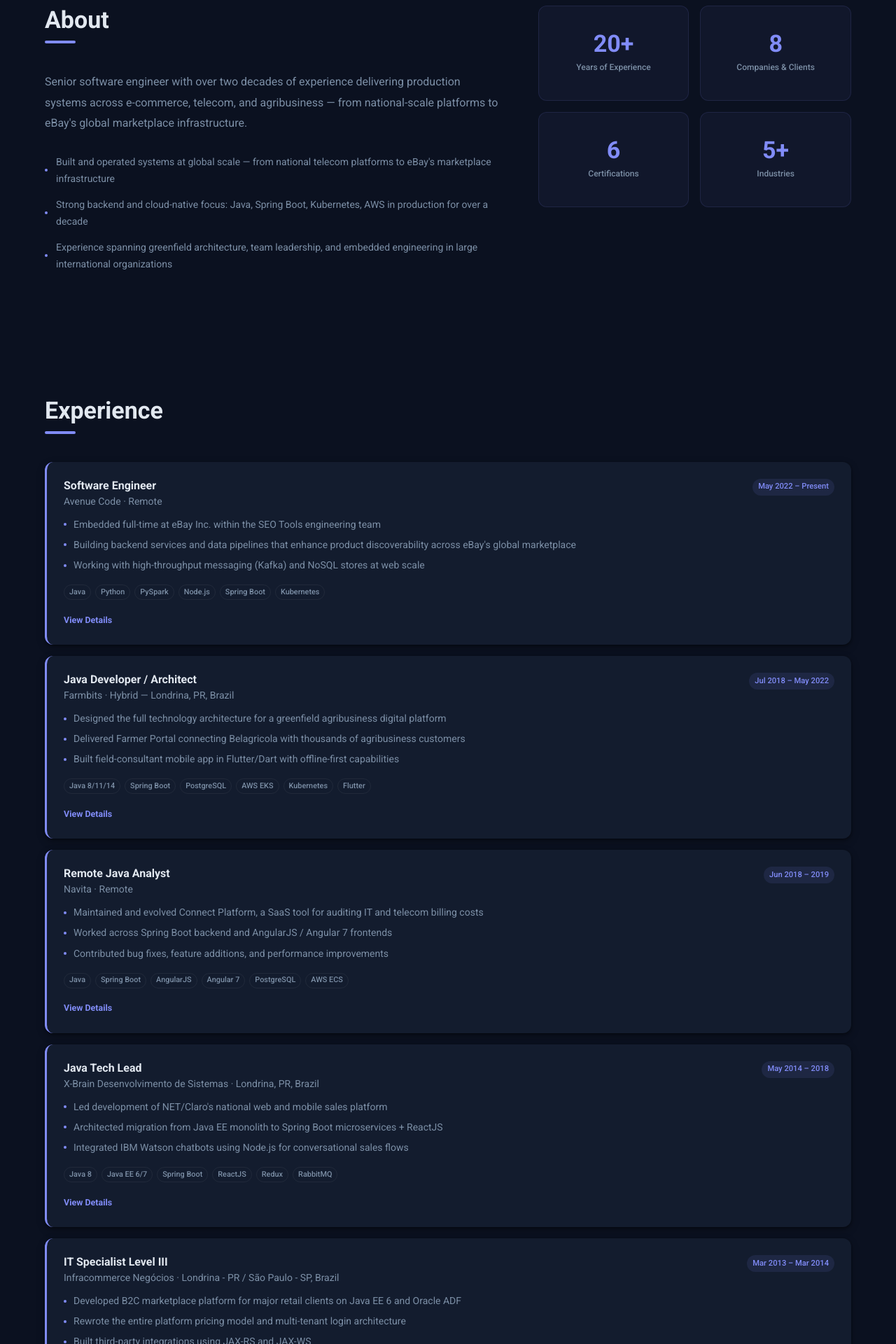
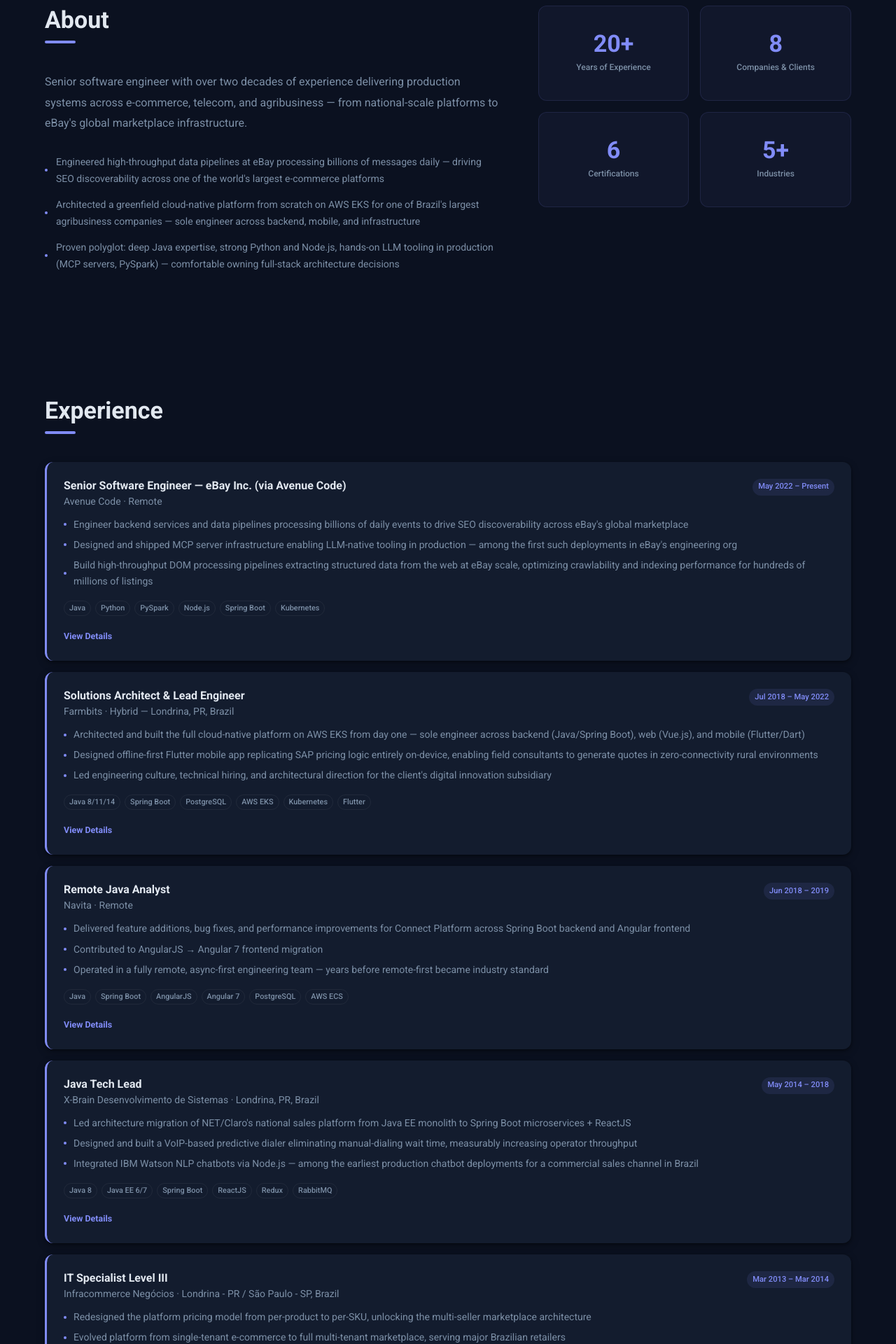
Before and after one commit to jaumzera/resume, a React (Vite) app: page / in a window 1280 px wide. Shown: the part 880-2800 px from the top of the page at 70% size. Built offline with nearby package versions, Linux system fonts and the light colour scheme; some icons are missing.

Commit message:
Some improvements

```diff
--- a/src/components/print/ResumePrint.tsx
+++ b/src/components/print/ResumePrint.tsx
@@ -140,7 +140,7 @@
           <p style={s.name}>{header.name}</p>
           <p style={s.title}>{header.title}</p>
           <div style={s.contactLine}>
-            <span>{contact.email}</span>
+            <span>{contact.linkedin.replace('https://', '')}</span>
             <span style={s.contactDot}>·</span>
             <span>{contact.phone}</span>
             <span style={s.contactDot}>·</span>
--- a/src/data/resume.ts
+++ b/src/data/resume.ts
@@ -1,17 +1,17 @@
 export const header = {
   name: 'João Massan',
   title: 'Senior Software Engineer',
-  subtitle: 'Backend · Cloud · Distributed Systems',
-  tagline: '20+ years building scalable production systems across e-commerce, telecom and agribusiness.',
+  subtitle: 'Backend · Distributed Systems · Cloud-Native · AI',
+  tagline: '20+ years architecting and shipping production systems at scale — from national telecom platforms to eBay\'s global marketplace.',
 }
 
 export const summary =
-  "Senior Software Engineer with 20+ years building production systems at scale. Backend and cloud-native specialist with deep expertise in Java, Kubernetes, and distributed systems — currently embedded in eBay's SEO engineering organization. Enthusiast of LLM-powered code generation tools and a long-term student of an infinite Master's programme balanced between Machine Learning and Software Engineering."
+  "Polyglot Senior Software Engineer with 20+ years designing and operating production systems at scale. Backend and cloud-native specialist — Java, Python, Node.js, Kubernetes, AWS — currently embedded at eBay engineering high-throughput data pipelines that process billions of daily events. Proven track record of owning full technical direction on greenfield platforms, from cloud infrastructure to mobile. Hands-on with LLMs in production (MCP servers, PySpark, applied AI pipelines) and actively investing in AI as a first-class engineering discipline. Open to Senior/Staff direct-hire and contract opportunities at US-based companies — available as a foreign contractor or via LLC."
 
 export const heroMetrics = [
-  { value: '20+', label: 'Years of Experience' },
-  { value: 'Global', label: 'Scale Systems' },
-  { value: 'Backend', label: '& Platform Focus' },
+  { value: '20+',          label: 'Years of Experience' },
+  { value: 'Billions/Day', label: 'Events Processed at eBay' },
+  { value: 'Java · Python · Node.js', label: 'Polyglot Core Stack' },
 ]
 
 export const highlights = [
@@ -22,15 +22,15 @@
 ]
 
 export const aboutHighlights = [
-  "Built and operated systems at global scale — from national telecom platforms to eBay's marketplace infrastructure",
-  'Strong backend and cloud-native focus: Java, Spring Boot, Kubernetes, AWS in production for over a decade',
-  'Experience spanning greenfield architecture, team leadership, and embedded engineering in large international organizations',
+  "Engineered high-throughput data pipelines at eBay processing billions of messages daily — driving SEO discoverability across one of the world's largest e-commerce platforms",
+  "Architected a greenfield cloud-native platform from scratch on AWS EKS for one of Brazil's largest agribusiness companies — sole engineer across backend, mobile, and infrastructure",
+  "Proven polyglot: deep Java expertise, strong Python and Node.js, hands-on LLM tooling in production (MCP servers, PySpark) — comfortable owning full-stack architecture decisions",
 ]
 
 export const skills = {
-  core:     ['Java', 'Spring Boot', 'REST APIs', 'Distributed Systems', 'SQL', 'Kubernetes'],
-  strong:   ['AWS', 'ReactJS', 'Python', 'Docker', 'CI/CD', 'PySpark'],
-  exposure: ['Flutter', 'Hadoop', 'RabbitMQ', 'Oracle DB', 'MongoDB', 'IBM Watson'],
+  core:     ['Java', 'Python', 'Node.js', 'Spring Boot', 'Kubernetes', 'AWS'],
+  strong:   ['Distributed Systems', 'Kafka', 'PySpark', 'PostgreSQL', 'Docker', 'CI/CD'],
+  exposure: ['Flutter', 'Hadoop', 'RabbitMQ', 'MongoDB', 'IBM Watson', 'ReactJS'],
 }
 
 export interface EducationEntry {
@@ -88,23 +88,23 @@
 
 export const experience: ExperienceEntry[] = [
   {
-    role: 'Software Engineer',
+    role: 'Senior Software Engineer — eBay Inc. (via Avenue Code)',
     company: 'Avenue Code',
     url: 'https://www.avenuecode.com.br',
     period: 'May 2022 – Present',
     location: 'Remote',
-    description: 'Full-time developer at eBay Inc. Member of the SEO Tools Team.',
+    description: "Embedded full-time at eBay Inc., engineering backend services and data pipelines that drive product discoverability across eBay's global marketplace at billions-of-events-per-day scale.",
     bullets: [
-      'Embedded full-time at eBay Inc. within the SEO Tools engineering team',
-      "Building backend services and data pipelines that enhance product discoverability across eBay's global marketplace",
-      'Working with high-throughput messaging (Kafka) and NoSQL stores at web scale',
-      'Collaborating with distributed, international engineering teams across multiple time zones',
+      "Engineer backend services and data pipelines processing billions of daily events to drive SEO discoverability across eBay's global marketplace",
+      'Designed and shipped MCP server infrastructure enabling LLM-native tooling in production — among the first such deployments in eBay\'s engineering org',
+      'Build high-throughput DOM processing pipelines extracting structured data from the web at eBay scale, optimizing crawlability and indexing performance for hundreds of millions of listings',
+      'Collaborate with distributed NA + EMEA engineering teams on architecture decisions affecting millions of daily product impressions',
     ],
     details: {
       context:
         "Avenue Code is a software consultancy that places senior engineers at leading technology companies. This engagement is a full-time placement within eBay's engineering organization, working as an integral team member on the SEO Tools squad after a ~60-day, multi-stage interview process with code challenges, design reviews, and technical deep-dives.",
       responsibilities: [
-        'Develop and maintain SEO tooling services that optimize product listing discoverability',
+        "Develop and maintain SEO tooling services that optimize product listing discoverability across eBay's global marketplace",
         "Design and review system architecture decisions with eBay's engineering leadership",
         "Collaborate with eBay's international teams across NA and EMEA time zones",
         'Apply rigorous testing standards including unit, integration, and E2E tests',
@@ -112,32 +112,32 @@
       ],
       techStack: ['Java', 'Python', 'PySpark', 'Node.js', 'Spring Boot', 'Kubernetes', 'Kafka', 'NoSQL'],
       highlights: [
-        'Working on systems that ingest billions of messages per day',
-        'Built MCP servers for LLM interoperability, at the frontier of applied AI infrastructure in production',
-        'Large-scale DOM processing pipelines that extract structured data from the web at eBay scale',
+        'Systems ingest and process billions of messages per day across Kafka-backed, Kubernetes-native infrastructure',
+        'Built MCP servers for LLM interoperability — production AI tooling at eBay scale',
+        'DOM processing pipelines serve SEO optimization for hundreds of millions of product listings globally',
       ],
     },
   },
   {
-    role: 'Java Developer / Architect',
+    role: 'Solutions Architect & Lead Engineer',
     company: 'Farmbits',
     period: 'Jul 2018 – May 2022',
     location: 'Hybrid — Londrina, PR, Brazil',
     description:
-      "Designed architecture from scratch for Belagricola's digital innovation startup. Built Farmer Portal, mobile app (Flutter/Dart), and all backend services on AWS EKS.",
+      "Architected the entire cloud-native digital platform from scratch for one of Brazil's largest agribusiness companies. Led all engineering decisions — AWS EKS infrastructure, Java/Spring Boot microservices, Vue.js frontend, and Flutter mobile — as sole engineer on a greenfield startup.",
     bullets: [
-      'Designed the full technology architecture for a greenfield agribusiness digital platform',
-      'Delivered Farmer Portal connecting Belagricola with thousands of agribusiness customers',
-      'Built field-consultant mobile app in Flutter/Dart with offline-first capabilities',
-      'Operated all backend services on AWS EKS (Kubernetes) with Java/Spring Boot',
-      'Defined the engineering culture, hiring criteria, and tech philosophy for the startup',
+      'Architected and built the full cloud-native platform on AWS EKS from day one — sole engineer across backend (Java/Spring Boot), web (Vue.js), and mobile (Flutter/Dart)',
+      'Designed offline-first Flutter mobile app replicating SAP pricing logic entirely on-device, enabling field consultants to generate quotes in zero-connectivity rural environments',
+      'Led engineering culture, technical hiring, and architectural direction for the client\'s digital innovation subsidiary',
+      'Operated AWS EKS cluster, GitLab CI/CD pipelines, and all container infrastructure across production environments',
+      'Shipped Flutter to production before the framework\'s own 1.0 production-readiness recommendation — serving thousands of agribusiness customers',
     ],
     details: {
       context:
-        "Belagricola is one of Brazil's largest grain traders. They were launching a digital initiative entirely separate from their consolidated SAP infrastructure — fully web-based, container-native, built from scratch. I was brought in to lead it. Flutter's own documentation still cautioned against production use at the time; we shipped it anyway.",
+        "One of Brazil's largest grain traders was launching a digital initiative entirely separate from their consolidated SAP infrastructure — fully web-based, container-native, built from scratch. I was brought in to define the entire technical direction for their digital spin-off. Every architectural decision was mine. Flutter's own documentation still cautioned against production use at the time; we shipped it anyway.",
       responsibilities: [
         'Create and maintain the AWS EKS cluster and the entire container-based service architecture from day one',
-        'Build and operate Spring Boot microservices for the Farmer Portal — a web platform connecting Belagricola with its agribusiness customers',
+        "Build and operate Spring Boot microservices for the Farmer Portal — a web platform connecting the client with thousands of agribusiness customers",
         'Develop the field consultant mobile app in Flutter/Dart, including an offline-first architecture for agronomists working in remote areas with no connectivity',
         'Replicate SAP pricing and inventory composition logic entirely offline on the mobile device, allowing consultants to browse products and generate quotes with zero network dependency',
         'Lead a small team across all layers: Kubernetes ops, backend, VueJS frontend, and Flutter mobile',
@@ -158,11 +158,11 @@
     period: 'Jun 2018 – 2019',
     location: 'Remote',
     description:
-      'Maintained the Connect Platform for IT billing auditing with Spring Boot, AngularJS, Angular 7, and PostgreSQL.',
+      'Engineered features and performance improvements for the Connect Platform, a SaaS for corporate IT and telecom billing auditing built on Spring Boot, Angular, and PostgreSQL.',
     bullets: [
-      'Maintained and evolved Connect Platform, a SaaS tool for auditing IT and telecom billing costs',
-      'Worked across Spring Boot backend and AngularJS / Angular 7 frontends',
-      'Contributed bug fixes, feature additions, and performance improvements',
+      'Delivered feature additions, bug fixes, and performance improvements for Connect Platform across Spring Boot backend and Angular frontend',
+      'Contributed to AngularJS → Angular 7 frontend migration',
+      'Operated in a fully remote, async-first engineering team — years before remote-first became industry standard',
     ],
     details: {
       context:
@@ -188,12 +188,12 @@
     period: 'May 2014 – 2018',
     location: 'Londrina, PR, Brazil',
     description:
-      "Led development of NET/Claro's national sales platform. Migrated Java EE monolith to microservices with ReactJS frontend. Integrated IBM Watson chatbots.",
+      "Led architecture migration of NET/Claro's national Door-to-Door sales platform from Java EE monolith to Spring Boot microservices + ReactJS. Built VoIP predictive dialer and integrated IBM Watson NLP chatbots.",
     bullets: [
-      "Led development of NET/Claro's national web and mobile sales platform",
-      'Architected migration from Java EE monolith to Spring Boot microservices + ReactJS',
-      'Integrated IBM Watson chatbots using Node.js for conversational sales flows',
-      'Led a small cross-functional team through a major architecture evolution',
+      "Led architecture migration of NET/Claro's national sales platform from Java EE monolith to Spring Boot microservices + ReactJS",
+      'Designed and built a VoIP-based predictive dialer eliminating manual-dialing wait time, measurably increasing operator throughput',
+      'Integrated IBM Watson NLP chatbots via Node.js — among the earliest production chatbot deployments for a commercial sales channel in Brazil',
+      'Led cross-functional team through full-stack modernization: backend, ReactJS + Redux frontend, messaging (RabbitMQ), and MongoDB',
     ],
     details: {
       context:
@@ -221,11 +221,11 @@
     period: 'Mar 2013 – Mar 2014',
     location: 'Londrina - PR / São Paulo - SP, Brazil',
     description:
-      "Built Infracommerce's marketplace B2C platform on Java EE 6 and Oracle ADF. Rewrote pricing model and multi-tenant login architecture.",
+      "Redesigned the pricing model and multi-tenant architecture of Infracommerce's B2C marketplace platform — the foundation that evolved into Extra.com.br, one of Brazil's first large-scale online marketplaces.",
     bullets: [
-      'Developed B2C marketplace platform for major retail clients on Java EE 6 and Oracle ADF',
-      'Rewrote the entire platform pricing model and multi-tenant login architecture',
-      'Built third-party integrations using JAX-RS and JAX-WS',
+      'Redesigned the platform pricing model from per-product to per-SKU, unlocking the multi-seller marketplace architecture',
+      'Evolved platform from single-tenant e-commerce to full multi-tenant marketplace, serving major Brazilian retailers',
+      'Delivered third-party integrations (logistics, payment, catalog) via JAX-RS and JAX-WS',
     ],
     details: {
       context:
@@ -253,10 +253,10 @@
     period: 'Mar 2012 – Mar 2013',
     location: 'Londrina - PR / São Paulo - SP, Brazil',
     description:
-      "Developed dynamic WYSIWYG i18n system for Carrefour's e-commerce platform supporting Portuguese, English, and French.",
+      "Designed and built a dynamic WYSIWYG i18n engine for Carrefour's e-commerce platform, enabling runtime language switching across Portuguese, English, and French without code deploys.",
     bullets: [
-      "Built a WYSIWYG dynamic i18n system for Carrefour's e-commerce platform",
-      'Delivered runtime internationalization supporting PT, EN, and FR without code deploys',
+      "Designed and built a WYSIWYG dynamic i18n engine for Carrefour's e-commerce platform — runtime language switching with zero redeployment",
+      'Delivered multilingual support for PT, EN, and FR; content managers could translate the storefront without engineering involvement',
     ],
     details: {
       context:
@@ -282,11 +282,11 @@
     period: '2011 – 2012',
     location: 'Londrina/Curitiba, PR, Brazil',
     description:
-      "Led a small dev team building a financial statement comparison tool. Managed IT integration after company acquisition by IBPT.",
+      "Architected and led development of BRCont's SaaS platform — acquired by IBPT in under 12 months. Contributed to 'Lupa no Imposto', now embedded in every Brazilian fiscal receipt.",
     bullets: [
-      'Led a small development team as both manager and hands-on architect',
-      'Designed and built an income statement comparison tool for corporate users',
-      'Managed IT system integration process after BRCont was acquired by IBPT',
+      'Architected BRCont SaaS from scratch; company acquired by IBPT in under 12 months of operation',
+      "Contributed to 'Lupa no Imposto' — software now embedded in every Brazilian fiscal receipt displaying estimated tax percentages",
+      'Led development team through post-acquisition integration and platform evolution at IBPT',
     ],
     details: {
       context:
@@ -314,10 +314,10 @@
     period: 'Sep 2007 – Feb 2011',
     location: 'Londrina, PR, Brazil',
     description:
-      "Rewrote NET's legacy PHP sales platform in Java using JBoss Seam 2 and Hibernate 3. The platform became NET's default national sales system.",
+      "Rewrote NET's legacy PHP sales platform in Java from scratch. The rebuilt system became NET's official national Door-to-Door sales hub — deployed across ~50 franchises, and likely one of the first real-time GPS field-sales tracking systems in Brazil.",
     bullets: [
-      "Rewrote NET's legacy PHP sales platform in Java/JBoss Seam 2 from scratch",
-      "Rebuilt system became the default national sales platform for NET (Claro)",
+      "Designed and built NET's national Door-to-Door sales platform in Java/JBoss Seam from scratch — replaced a legacy PHP system and rolled out across ~50 national franchises",
+      "Delivered what was likely one of the first real-time GPS tracking systems for a large field sales force in Brazil, running on Nokia E71 devices",
     ],
     details: {
       context:
@@ -368,5 +368,5 @@
   phone:    '+55 43 99103 6116',
   website:  'http://www.joaomassan.com.br',
   github:   'https://github.com/jaumzera',
-  linkedin: '',
+  linkedin: 'https://www.linkedin.com/in/joaomassan/',
 }
```
Also changed, not shown: src/components/sections/Contact.tsx (+8 -6 lines).
